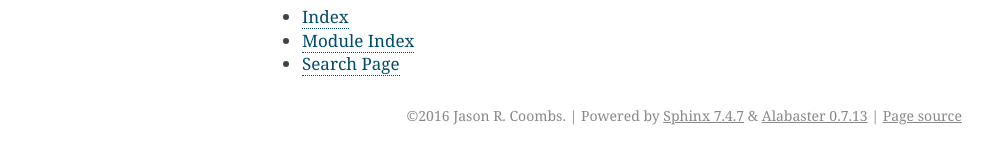
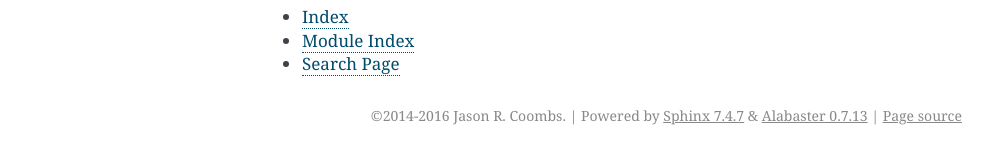
Before and after one commit to kwohlfahrt/portend, a Sphinx documentation site: the page built from docs/index.rst, in a window 1280 px wide. Shown: the part 347-511 px from the top of the page, without its empty margins (148-1141 px from the left). Built offline with Sphinx 7.4.7, drawn with Linux system fonts in a browser that asks for light colours; the version number could not be read and is left out.

Commit message:
Update project name and copyright in docs

```diff
--- a/docs/conf.py
+++ b/docs/conf.py
@@ -9,8 +9,8 @@
 ]
 
 # General information about the project.
-project = 'skeleton'
-copyright = '2016 Jason R. Coombs'
+project = 'portend'
+copyright = '2014-2016 Jason R. Coombs'
 
 # The short X.Y version.
 version = setuptools_scm.get_version(root='..', relative_to=__file__)
```
